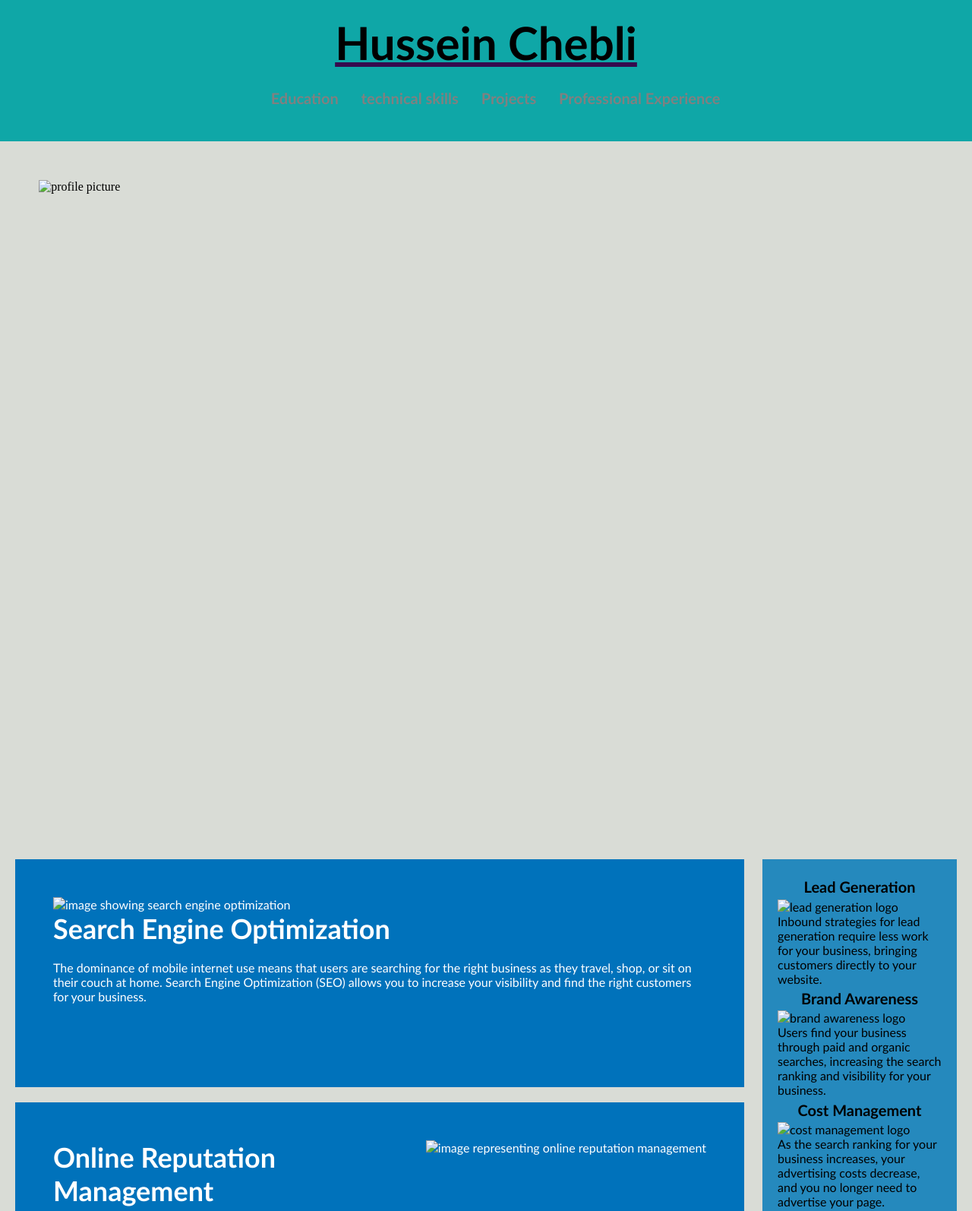
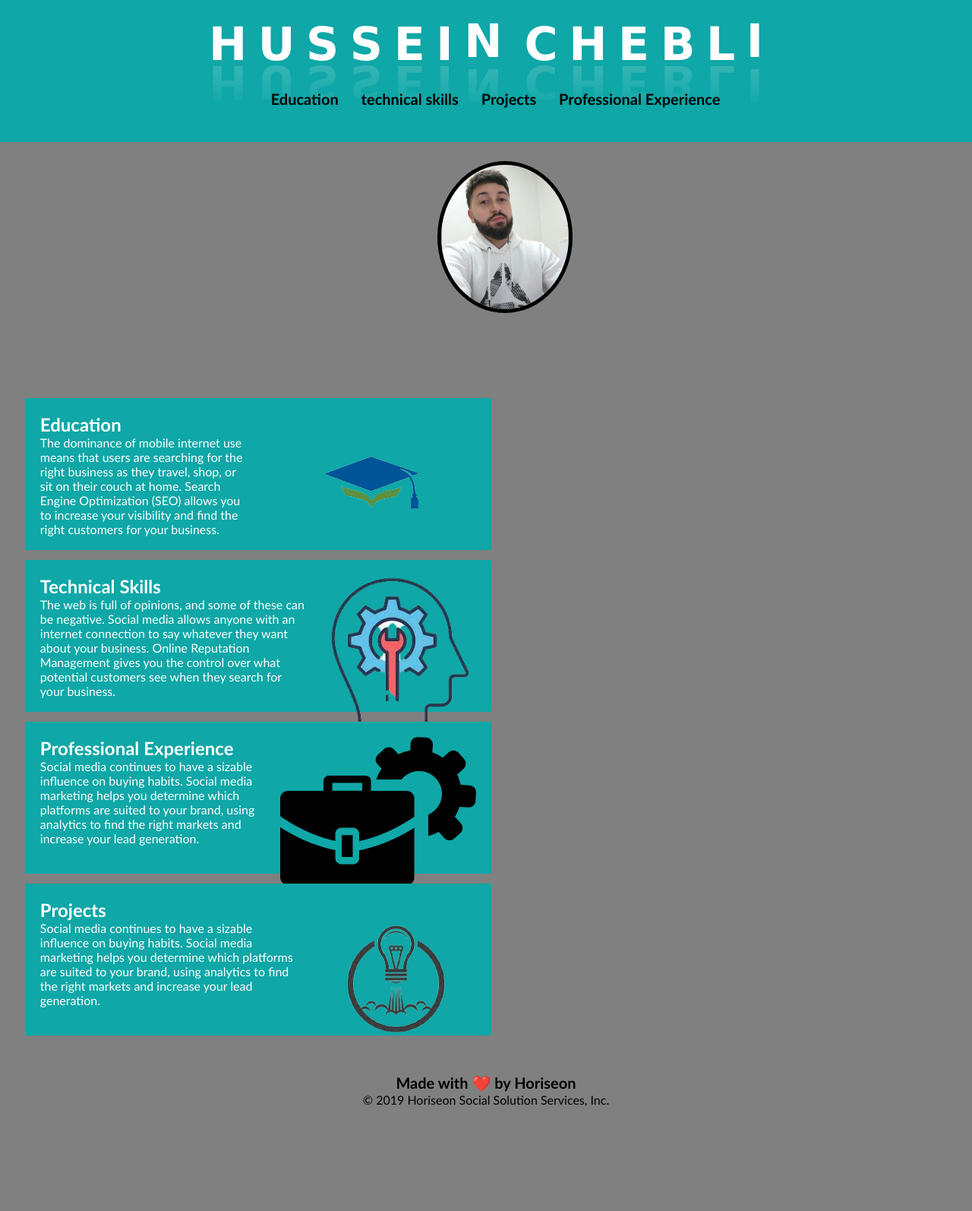
Before and after one commit to hkchebli/portfolio, a plain HTML site: page index.html in a window 1280 px wide. Shown: the top 1594 px of the page at 76% size. After the commit the page ends 1487 px from the top, so only its background shows below. Drawn offline with Linux system fonts and the light colour scheme.

Commit message:
css and html

```diff
--- a/assets/css/style.css
+++ b/assets/css/style.css
@@ -4,8 +4,10 @@
     margin: 0;
 }
 
+
 body {
-    background-color: #d9dcd6;
+    position: relative;
+    background-color: gray;
     color: #000000;
 
 }
@@ -20,10 +22,11 @@ header {
 header h1 {
     text-align: center;
     color: black;
-    text-decoration: underline;
-    text-decoration-color: rgb(54, 11, 78);
+
     font-size: 60px;
 }
+
+
 
 header h1 .seo {
     color: black;
@@ -46,9 +49,16 @@ header h3 ul li {
 }
 
 a {
-    color: gray;
+    color: rgb(0, 0, 0);
     text-decoration: none;
 }
+.edu, .tech, .proj, .pro {
+transition: transform 600ms;
+}
+.edu:hover, .tech:hover, .proj:hover, .pro:hover {
+    transform: translateY(-10px);
+  }
+
 
 
 p {
@@ -56,22 +66,31 @@ p {
 }
 
 .hero {
-    height: 800px;
+    height: 300px;
     width: 100%;
     margin-bottom: 25px;
     background-image: url("../images/digital-marketing-meeting.jpg");
     background-size: cover;
     background-position: center;
 }
-
-.profile-pic {
-    display: block;
-    margin: 4%;
-    align-content: center;
-    justify-content: center;
+section{
+position: relative;
 }
 
+.profile-pic img {
+    display: block;
+    margin: 2% 45% ;
+    position: absolute;
+    object-position: center ;
+    border-radius: 50%;
 
+    border: 5px solid black;
+}
+
+.profile-pic img:hover{
+    transition: transform 600ms;
+    transform:scale(2);
+}
 
 .center{
     align-content: center;
@@ -84,58 +103,40 @@ p {
 }
 
 main {
-    width: 75%;
+    width: 50%;
     display: inline-block;
     margin-left: 20px;
-
 }
 
-.benefits {
-    margin-right: 20px;
+.Education, .Projects, .Professional-Experience, .Technical-Skills{
+    margin: 2%;
     padding: 20px;
-    clear: both;
-    float: right;
-    width: 20%;
-    height: 100%;
+    height: 200px;
     font-family: 'Gill Sans', 'Gill Sans MT', Calibri, 'Trebuchet MS', sans-serif;
-    background-color: #2589bd;
+    background-color: rgb(15, 167, 167);
+    color: #ffffff;
+    transition: background-color 1s;
 }
 
-.benefit{
-    margin-bottom: 32px;
-    color: #ffffff;
+.Education:hover, .Projects:hover, .Professional-Experience:hover, .Technical-Skills:hover{
+    background-color: #004369;
 }
 
-.benefit-h3 {
-    margin-bottom: 10px;
-    text-align: center;
+.Education:focus, .Projects:focus, .Professional-Experience:focus, .Technical-Skills :focus{
+    background-color: black;
+  transition: none;
 }
 
-.benefit-img {
-    display: block;
-    margin: 10px auto;
-    max-width: 150px;
+.Education:active, .Projects:active, .Professional-Experience:active, .Technical-Skills :active{
+    background-color: black;
+  transition: none;
 }
-
-
-.social-media-marketing, .online-reputation-management, .search-engine-optimization{
-    margin-bottom: 20px;
-    padding: 50px;
-    height: 300px;
-    font-family: 'Gill Sans', 'Gill Sans MT', Calibri, 'Trebuchet MS', sans-serif;
-    background-color: #0072bb;
-    color: #ffffff;
-}
-
 
 img {
     max-height: 200px;
 }
 
-h2 {
-    margin-bottom: 20px;
-    font-size: 36px;
-}
+
 
 .footer {
     padding: 30px;
@@ -148,3 +149,27 @@ h2 {
 .footer h2 {
     font-size: 20px;
 }
+
+.waviy {
+    position: relative;
+    -webkit-box-reflect: below -20px linear-gradient(transparent, rgba(0,0,0,.2));
+    font-size: 60px;
+  }
+  .waviy span {
+    font-family: 'Alfa Slab One', cursive;
+    position: relative;
+    display: inline-block;
+    color: #fff;
+    text-transform: uppercase;
+    animation: waviy 1s infinite;
+    animation-delay: calc(.1s * var(--i));
+
+  }
+  @keyframes waviy {
+    0%,40%,100% {
+      transform: translateY(0)
+    }
+    20% {
+      transform: translateY(-20px)
+    }
+  }
--- a/index.html
+++ b/index.html
@@ -9,75 +9,77 @@
 
 <body>
     <header>
-        <h1>Hussein Chebli</h1>
+        <h1>
+            <div class="waviy">
+                <span style="--i:1">H</span>
+                <span style="--i:2">U</span>
+                <span style="--i:3">S</span>
+                <span style="--i:4">S</span>
+                <span style="--i:5">E</span>
+                <span style="--i:6">I</span>
+                <span style="--i:7">N</span>
+                <span style="--i:1"> </span>
+                <span style="--i:2">C</span>
+                <span style="--i:3">H</span>
+                <span style="--i:4">E</span>
+                <span style="--i:5">B</span>
+                <span style="--i:6">L</span>
+                <span style="--i:7">I</span>
+            </div>
+        </h1>
         <h3>
             <ul>
-                <li>
+                <li class="edu">
                     <a href="Education">Education</a>
                 </li>
-                <li>
+                <li class="tech">
                     <a href="technical skills">technical skills</a>
                 </li>
-                <li>
+                <li class="proj">
                     <a href="Projects">Projects</a>
                 </li>
-                <li>
+                <li class="pro">
                     <a href="Professional Experience">Professional Experience</a>
                 </li>
             </ul>
         </h3>
     </header>
     <section class="profile-pic">
-        <img src="" class="center" alt="profile picture"/>
+        <img src="assets\images\profile-pic.jpeg" class="center" alt="profile picture"/>
 
     </section>
     <div class="hero"></div>
     <main>
-        <section class="search-engine-optimization">
-            <img src="./assets/images/search-engine-optimization.jpg" class="float-left" alt="image showing search engine optimization"/>
-            <h2>Search Engine Optimization</h2>
+        <section class="Education">
+            <img src="assets\images\education.png" class="float-right" alt="logo representing education"/>
+            <h2>Education</h2>
             <p>
                 The dominance of mobile internet use means that users are searching for the right business as they travel, shop, or sit on their couch at home. Search Engine Optimization (SEO) allows you to increase your visibility and find the right customers for your business.
             </p>
         </section>
-        <section id="online-reputation-management" class="online-reputation-management">
-            <img src="./assets/images/online-reputation-management.jpg" class="float-right" alt="image representing online reputation management"/>
-            <h2>Online Reputation Management</h2>
+        <section id="Technical-Skills" class="Technical-Skills">
+            <img src="assets\images\technical-skills.png" class="float-right" alt="image representing technical skills"/>
+            <h2>Technical Skills</h2>
             <p>
                 The web is full of opinions, and some of these can be negative. Social media allows anyone with an internet connection to say whatever they want about your business. Online Reputation Management gives you the control over what potential customers see when they search for your business.
             </p>
         </section>
-        <section id="social-media-marketing" class="social-media-marketing">
-            <img src="./assets/images/social-media-marketing.jpg" class="float-left" alt="group work on social media marketing"/>
-            <h2>Social Media Marketing</h2>
+        <section id="Professional-Experience" class="Professional-Experience">
+            <img src="assets\images\pro-exp.png" class="float-right" alt="logo representing professional experience"/>
+            <h2>Professional Experience</h2>
+            <p>
+                Social media continues to have a sizable influence on buying habits. Social media marketing helps you determine which platforms are suited to your brand, using analytics to find the right markets and increase your lead generation.
+            </p>
+        </section>
+        <section id="Projects" class="Projects">
+            <img src="assets\images\project-logo.png" class="float-right" alt="logo representing projects"/>
+            <h2>Projects</h2>
             <p>
                 Social media continues to have a sizable influence on buying habits. Social media marketing helps you determine which platforms are suited to your brand, using analytics to find the right markets and increase your lead generation.
             </p>
         </section>
     </main>
-    <aside class="benefits">
-        <section class="benefit-lead">
-            <h3>Lead Generation</h3>
-            <img src="./assets/images/lead-generation.png" alt="lead generation logo"/>
-            <p>
-                Inbound strategies for lead generation require less work for your business, bringing customers directly to your website.
-            </p>
-        </section>
-        <section class="benefit-brand">
-            <h3>Brand Awareness</h3>
-            <img src="./assets/images/brand-awareness.png" alt="brand awareness logo"/>
-            <p>
-                Users find your business through paid and organic searches, increasing the search ranking and visibility for your business.
-            </p>
-        </section>
-        <section class="benefit-cost">
-            <h3>Cost Management</h3>
-            <img src="./assets/images/cost-management.png"alt="cost management logo"></img>
-            <p>
-                As the search ranking for your business increases, your advertising costs decrease, and you no longer need to advertise your page.
-            </p>
-        </section>
-    </aside>
+
     <footer class="footer">
         <h2>Made with ❤️️ by Horiseon</h2>
         <p>
```
Also changed, not shown: assets/images/arrow.png (added), assets/images/education.png (added), assets/images/image.jpg (deleted), assets/images/pro-exp.png (added), assets/images/profile-pic.jpeg (added), assets/images/project-logo.png (added), assets/images/technical-skills.png (added).
